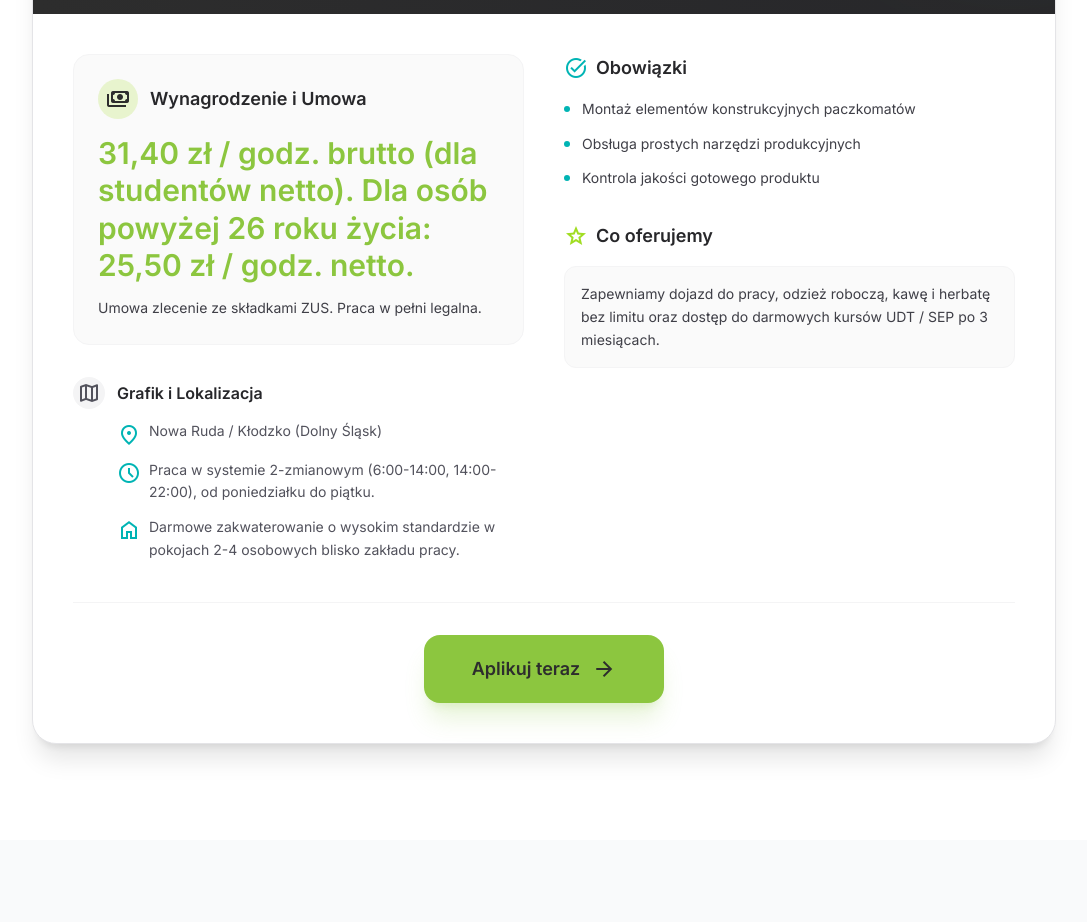
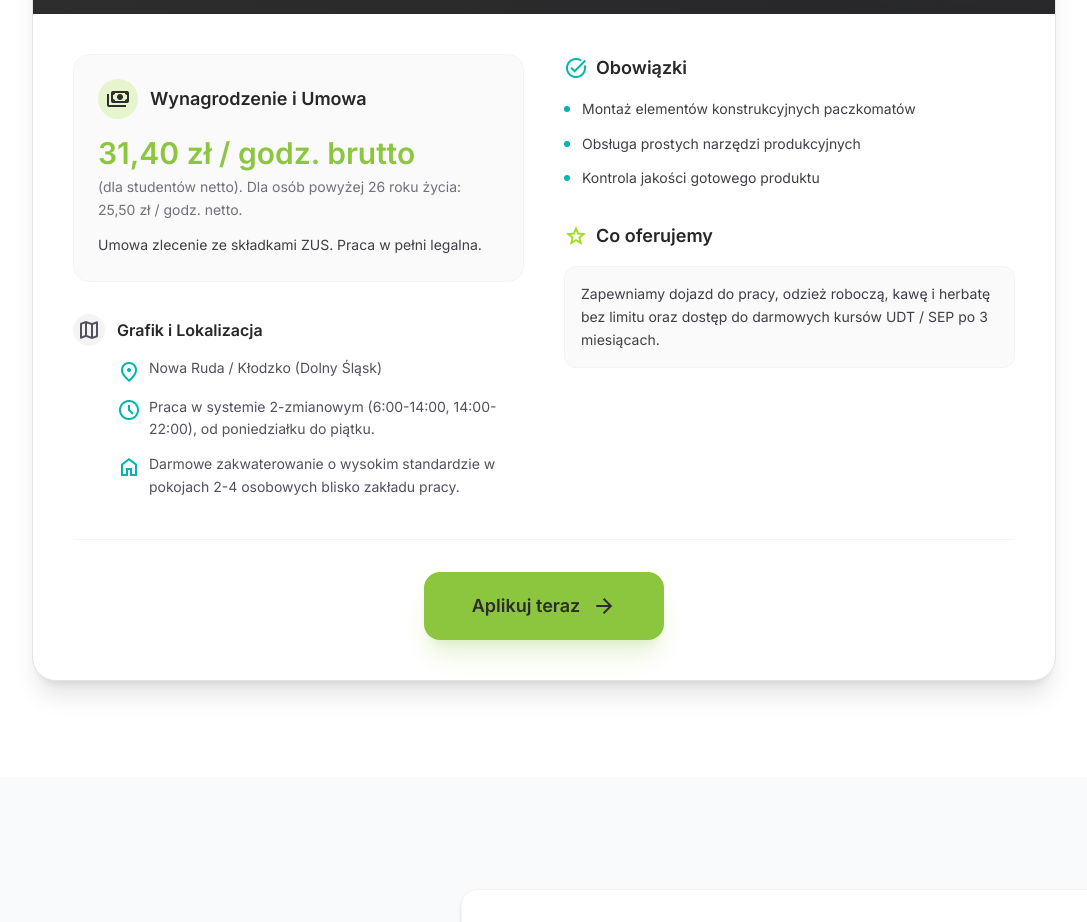
Before and after one commit to jekon33253-cyber/JobMe, a React (Vite) app: page / in a window 1280 px wide. Shown: the part 1700-2622 px from the top of the page, without its empty margins (96-1183 px from the left). Built offline with nearby package versions, Linux system fonts and the light colour scheme.

Commit message:
feat: move student and age-26+ rates to sub-headline text in JobsWidget

```diff
--- a/src/components/JobsWidget.jsx
+++ b/src/components/JobsWidget.jsx
@@ -47,8 +47,11 @@ export default function JobsWidget({ onApply }) {
                       </div>
                       <h4 className="font-bold text-zinc-800 text-lg">{t('jobsWidget.salaryLabel')}</h4>
                     </div>
-                    <p className="text-2xl md:text-3xl font-black text-[#8CC63F] mb-3 leading-tight">
+                    <p className="text-2xl md:text-3xl font-black text-[#8CC63F] mb-1 leading-tight">
                       {t('jobsWidget.salary')}
+                    </p>
+                    <p className="text-sm text-zinc-500 font-medium mb-3 leading-relaxed">
+                      {t('jobsWidget.salarySub')}
                     </p>
                     <p className="text-sm text-zinc-700 leading-relaxed font-medium">
                       {t('jobsWidget.contract')}
--- a/src/locales/translations.js
+++ b/src/locales/translations.js
@@ -202,7 +202,8 @@ export const translations = {
       subtitle: "Dołącz do stabilnego zespołu w Nowej Rudzie i Kłodzku. Oferujemy darmowe szkolenia, zakwaterowanie i jasną ścieżkę rozwoju.",
       jobTitle: "Pracownik produkcji paczkomatów (Nowa Ruda / Kłodzko)",
       salaryLabel: "Wynagrodzenie i Umowa",
-      salary: "31,40 zł / godz. brutto (dla studentów netto). Dla osób powyżej 26 roku życia: 25,50 zł / godz. netto.",
+      salary: "31,40 zł / godz. brutto",
+      salarySub: "(dla studentów netto). Dla osób powyżej 26 roku życia: 25,50 zł / godz. netto.",
       contract: "Umowa zlecenie ze składkami ZUS. Praca w pełni legalna.",
       locationLabel: "Grafik i Lokalizacja",
       location: "Nowa Ruda / Kłodzko (Dolny Śląsk)",
@@ -423,7 +424,8 @@ export const translations = {
       subtitle: "Приєднуйтесь до стабільної команди в Новій Руді та Клодзко. Пропонуємо безкоштовне навчання, проживання та чіткий шлях розвитку.",
       jobTitle: "Працівник виробництва поштоматів (Нова Руда / Клодзко)",
       salaryLabel: "Оплата та договір",
-      salary: "31,40 зл / год брутто (для студентів нетто). Для осіб старше 26 років: 25,50 зл / год нетто.",
+      salary: "31,40 зл / год брутто",
+      salarySub: "(для студентів нетто). Для осіб старше 26 років: 25,50 зл / год нетто.",
       contract: "Договір злеценя зі внесками ZUS. Повністю легальна робота.",
       locationLabel: "Графік та локація",
       location: "Нова Руда / Клодзко (Нижня Сілезія)",
@@ -644,7 +646,8 @@ export const translations = {
       subtitle: "Join a stable team in Nowa Ruda and Kłodzko. We offer free training, accommodation, and a clear growth path.",
       jobTitle: "Parcel Locker Production Worker (Nowa Ruda / Kłodzko)",
       salaryLabel: "Salary & Contract",
-      salary: "PLN 31.40 / hour gross (net for students). For people over 26 years old: PLN 25.50 / hour net.",
+      salary: "PLN 31.40 / hour gross",
+      salarySub: "(net for students). For people over 26 years old: PLN 25.50 / hour net.",
       contract: "Mandate contract (umowa zlecenie) with ZUS contributions. Fully legal employment.",
       locationLabel: "Schedule & Location",
       location: "Nowa Ruda / Kłodzko (Lower Silesia)",
```
